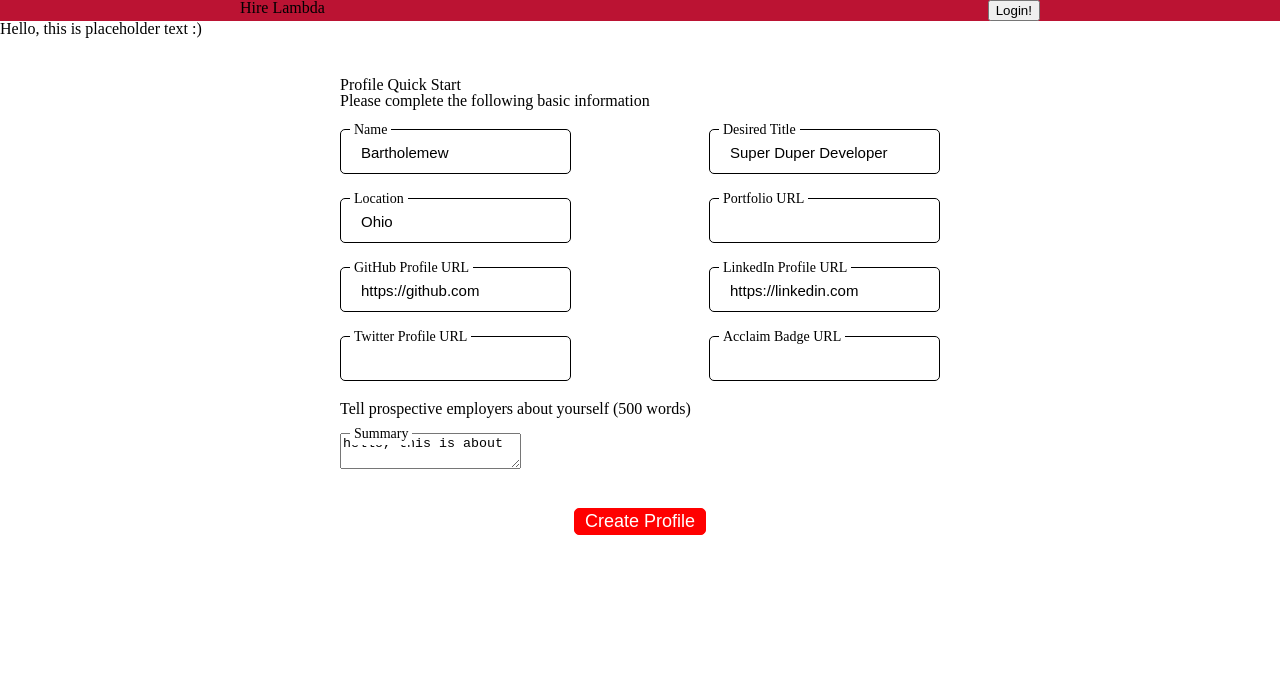
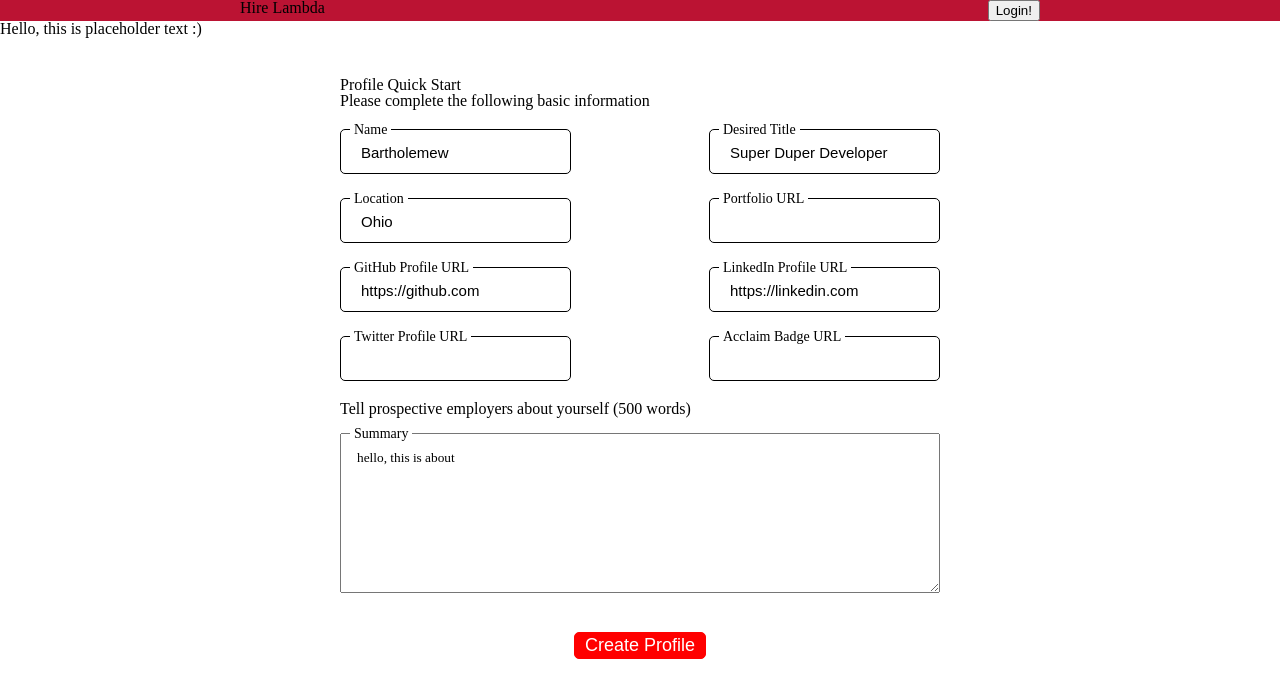
Before and after one commit to labs12-project-showcase/labs12-project-showcase-FE, a React (Create React App) app: page /profile-quick-start in a window 1280 px wide. Shown: the top 698 px of the page. Built offline with nearby package versions, Linux system fonts and the light colour scheme; what auth0-js would draw is missing.

Commit message:
Adds styling to Summary textarea

```diff
--- a/src/components/student/profileqs/profileqs.scss
+++ b/src/components/student/profileqs/profileqs.scss
@@ -53,8 +53,10 @@
     &.stretch-input {
       margin: 1.6rem 0;
       width: 100%;
-      input {
+      textarea {
+        font-family: inherit;
         height: 16rem;
+        padding: 1.6rem;
         width: 100%;
       }
     }
```
